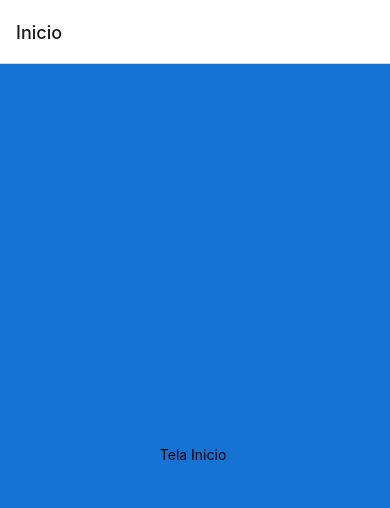
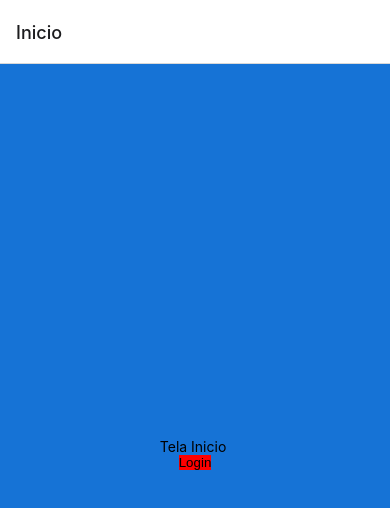
Before and after one commit to Evely-27/ProjetoEscola-OFICIAL, a React Native app in the folder app_mais_escola/: screen /Inicio in a window 390 px wide. Shown: the top 508 px of the page. Built offline with nearby package versions, Linux system fonts and the light colour scheme.

Commit message:
chamando Login da tela Inicio

```diff
--- a/app_mais_escola/src/layouts/inicio/Inicio.tsx
+++ b/app_mais_escola/src/layouts/inicio/Inicio.tsx
@@ -1,11 +1,16 @@
+import { useNavigation } from "@react-navigation/native";
 import React from "react";
 import { View, Text } from "react-native";
+import { TouchableOpacity } from "react-native-gesture-handler";
 import { stylesG } from "../../../assets/style/stylesGlobal";
 
 export default function Inicio(){
+    const navi = useNavigation();
     return (
         <View style={stylesG.background}>
             <Text>Tela Inicio </Text>
+            <TouchableOpacity style={{backgroundColor: "red"}} onPress = {() => { navi.navigate('Login' as never)}}>Login</TouchableOpacity>
+
         </View>
     )
 }
```
